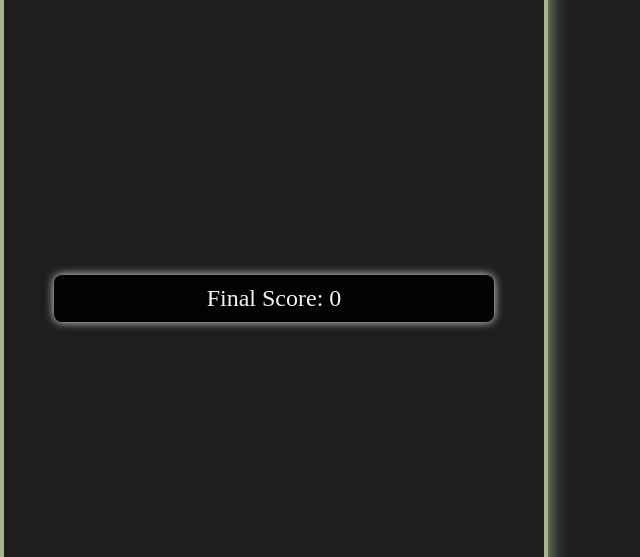
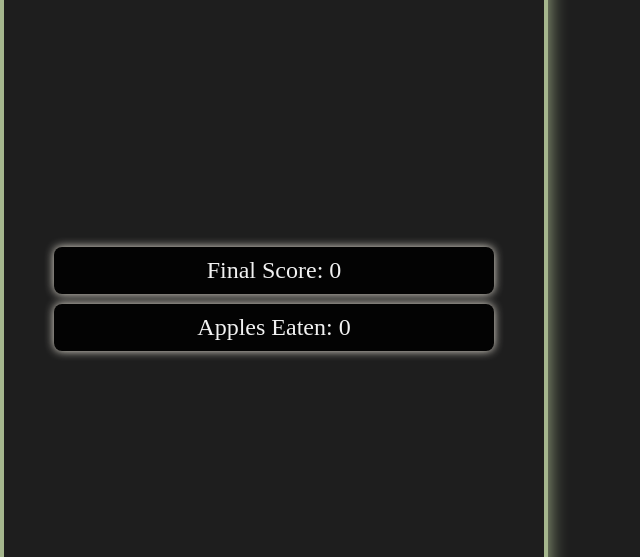
Before and after one commit to Marcus-Tipler/javascript-snake, a Flask app: page /end in a window 1280 px wide. Shown: the part 409-966 px from the top of the page, without its empty margins (0-640 px from the left). Run offline with Flask 3, Linux system fonts and the light colour scheme; some web fonts are replaced.

Commit message:
trying to add two stats

```diff
--- a/app.py
+++ b/app.py
@@ -1,5 +1,4 @@
-from flask import Flask, render_template, request, url_for, redirect, make_response, session, g
-from flask_wtf import FlaskForm
+from flask import Flask, render_template, request
 import os
 import datetime
 
@@ -21,14 +20,16 @@ def snakePage():
 def end_game():
     if request.method == "POST":
         data = request.get_json()
-        final_score = data.get("score", 0)
-        print("DEBUG final_score from POST:", final_score)
-        return ("", 204)  # or some JSON response
+        # For POST, both values should be sent in the JSON body.
+        final_score = data.get("final_score", 0)
+        apples = data.get("apples", 0)
+        # Optionally process/store these values before sending a response.
+        return ("", 204)  # No content response for POST requests
 
-    # If GET
-    final_score = request.args.get("score", 0)
-    print("DEBUG final_score from GET:", final_score)
-    return render_template("end-game.html", final_score=final_score, best_score=0)
+    # For GET, both values should be passed as query parameters.
+    final_score = request.args.get("final_score", 0)
+    apples = request.args.get("apples", 0)
+    return render_template("end-game.html", final_score=final_score, apples=apples)
 
 if __name__ == '__main__':
-	app.run(debug=True,host='0.0.0.0',port=5000)
+    app.run(debug=True, host='0.0.0.0', port=5000)
--- a/static/scripts/game.js
+++ b/static/scripts/game.js
@@ -111,13 +111,11 @@ class GameGeneration {
     this.context.fillText('Game Over', this.canvas.width / 2 - 80, this.canvas.height / 2);
     const endTime = Date.now();
     const elapsedTimeMs = endTime - this.startTime;
-    //const elapsedHrs = elapsedTimeMs.getHours();
     // Convert milliseconds to seconds (or format as needed)
     const elapsedTimeSec = Math.floor(elapsedTimeMs / 1000);
-    //this.timePassed();
     this.gameScore  = this.endGameScore();
     //console.log(elapsedTimeSec)
-    window.location.href = "/end?score=" + this.gameScore;
+    window.location.href = `/end?gameScore=${this.gameScore}&apples=${this.score}`;
   }
 
   resetGame() {
--- a/templates/end-game.html
+++ b/templates/end-game.html
@@ -19,6 +19,7 @@
         <div class="sg-stats-container">
             <!-- Use the final_score and best_score variables passed from Flask -->
             <div class="sg-score-box" id="finalScore">Final Score: {{ final_score }}</div>
+            <div class="sg-score-box" id="finalScore">Apples Eaten: {{ apples }}</div>
         </div>
 
         <div class="sg-buttons">
```
